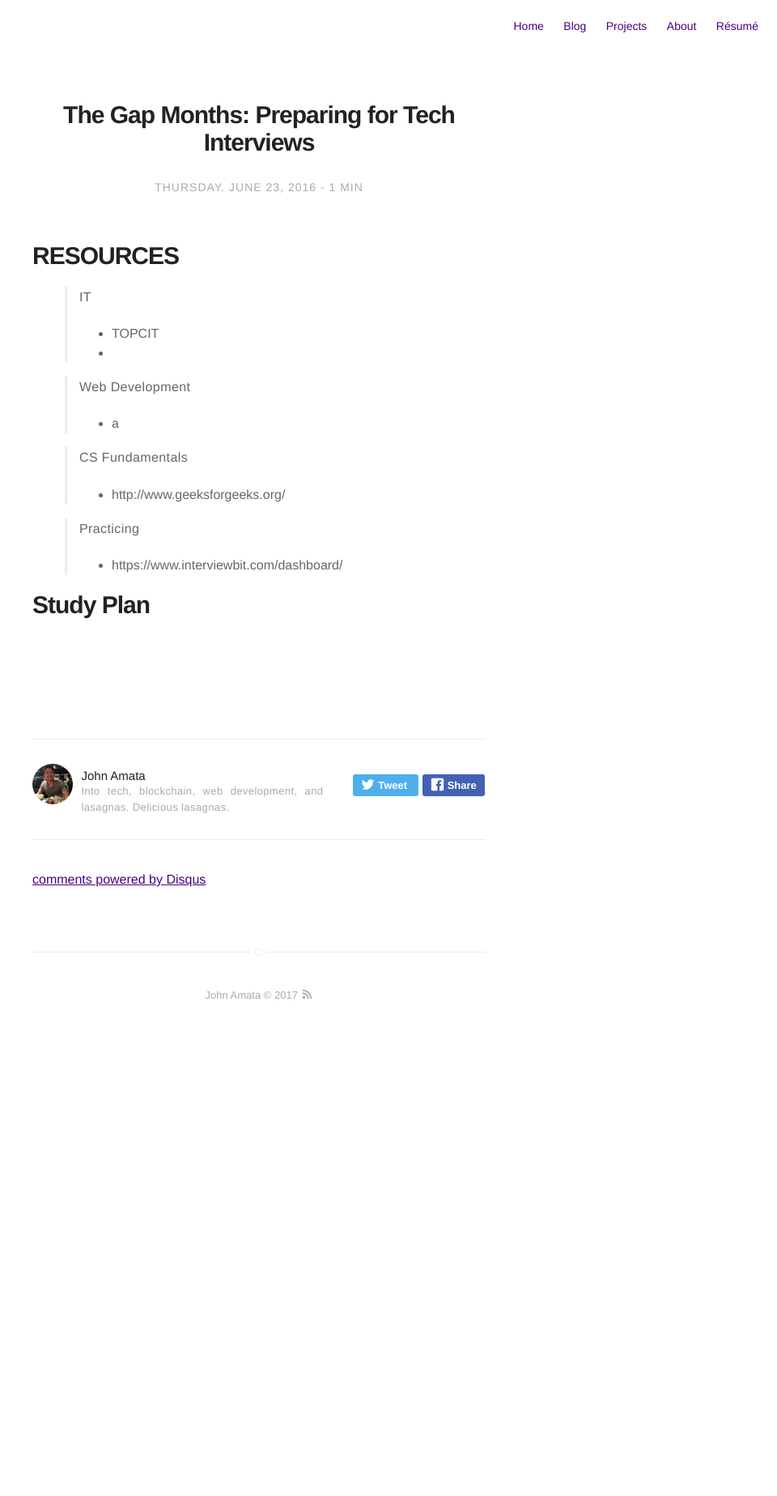
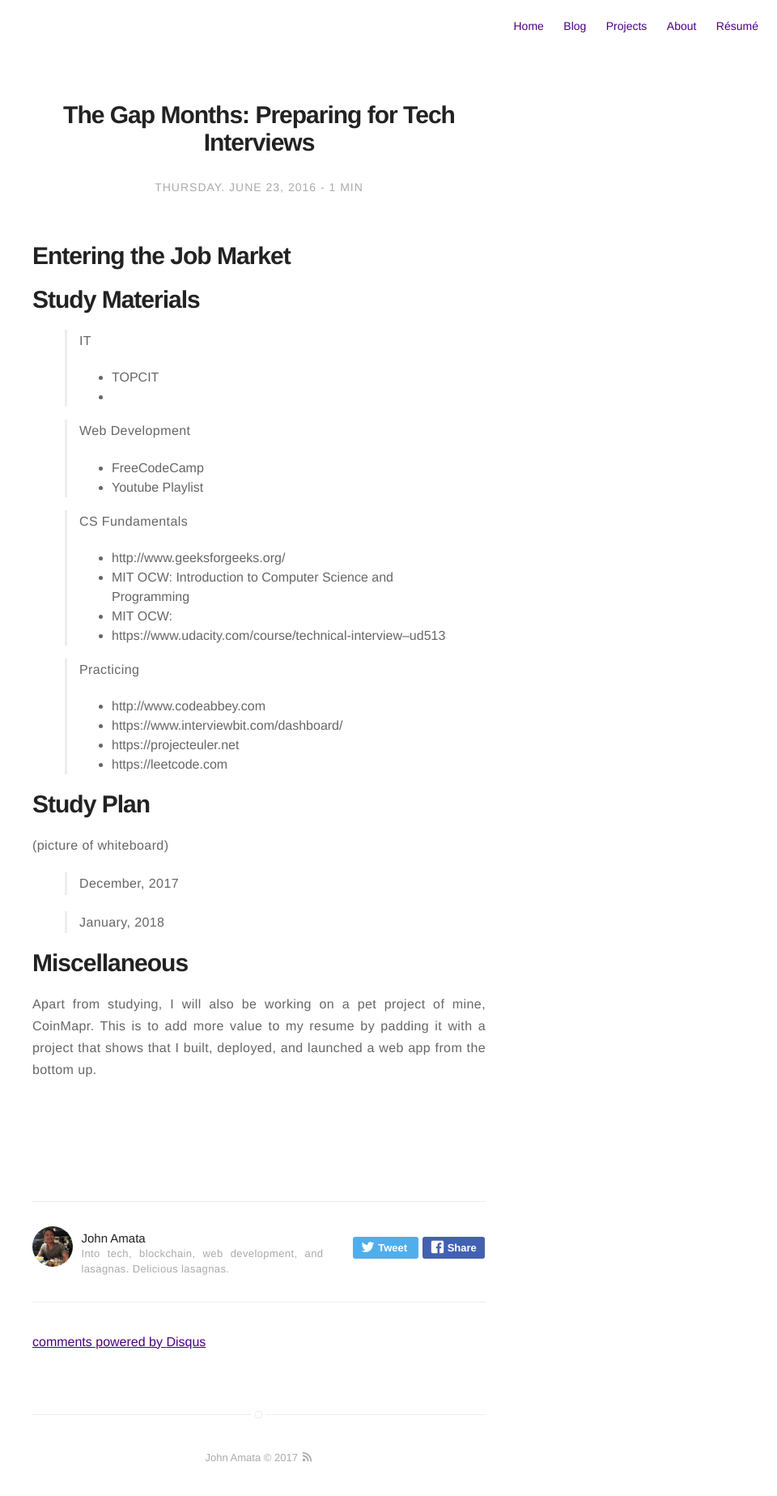
Before and after one commit to jpamata/jpamata.github.io, a Jekyll site: the page built from drafts/2017-11-20-gap-months-tech-interview-prep-fresh-grad.md, in a window 1280 px wide. Shown: the whole page at 81% size, without its empty margins (320-1280 px from the left). Built offline with Jekyll 4.4.1, drawn with Linux system fonts in a browser that asks for light colours; comment, search, counter and statistics services are not loaded; before the commit the page ends 1276 px from its top, so only the background shows below that.

Commit message:
Update 2017-11-20-gap-months-tech-interview-prep-fresh-grad.md

```diff
--- a/drafts/2017-11-20-gap-months-tech-interview-prep-fresh-grad.md
+++ b/drafts/2017-11-20-gap-months-tech-interview-prep-fresh-grad.md
@@ -10,18 +10,37 @@
 description: On making a study plan for preparing for tech interviews.
 ---
 
-# RESOURCES
+# Entering the Job Market
+
+# Study Materials
 > IT
 * TOPCIT
 *
 
 > Web Development
-* a
+* FreeCodeCamp
+* Youtube Playlist
 
 > CS Fundamentals
 * http://www.geeksforgeeks.org/
+* MIT OCW: Introduction to Computer Science and Programming
+* MIT OCW:
+* https://www.udacity.com/course/technical-interview--ud513
 
 > Practicing
+* http://www.codeabbey.com
 * https://www.interviewbit.com/dashboard/
+* https://projecteuler.net
+* https://leetcode.com
 
 # Study Plan
+
+(picture of whiteboard)
+
+> December, 2017
+
+> January, 2018
+
+# Miscellaneous
+
+<p align="justify">Apart from studying, I will also be working on a pet project of mine, CoinMapr. This is to add more value to my resume by padding it with a project that shows that I built, deployed, and launched a web app from the bottom up.</p>
```
